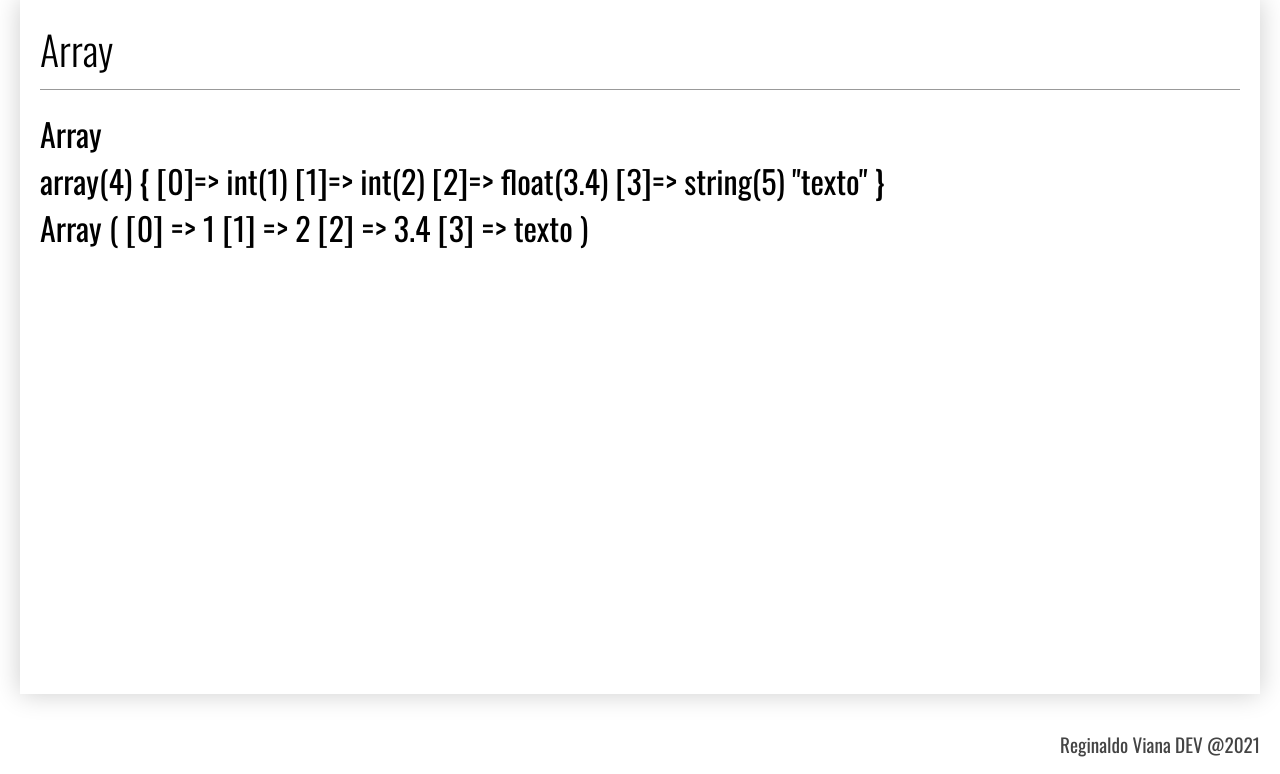
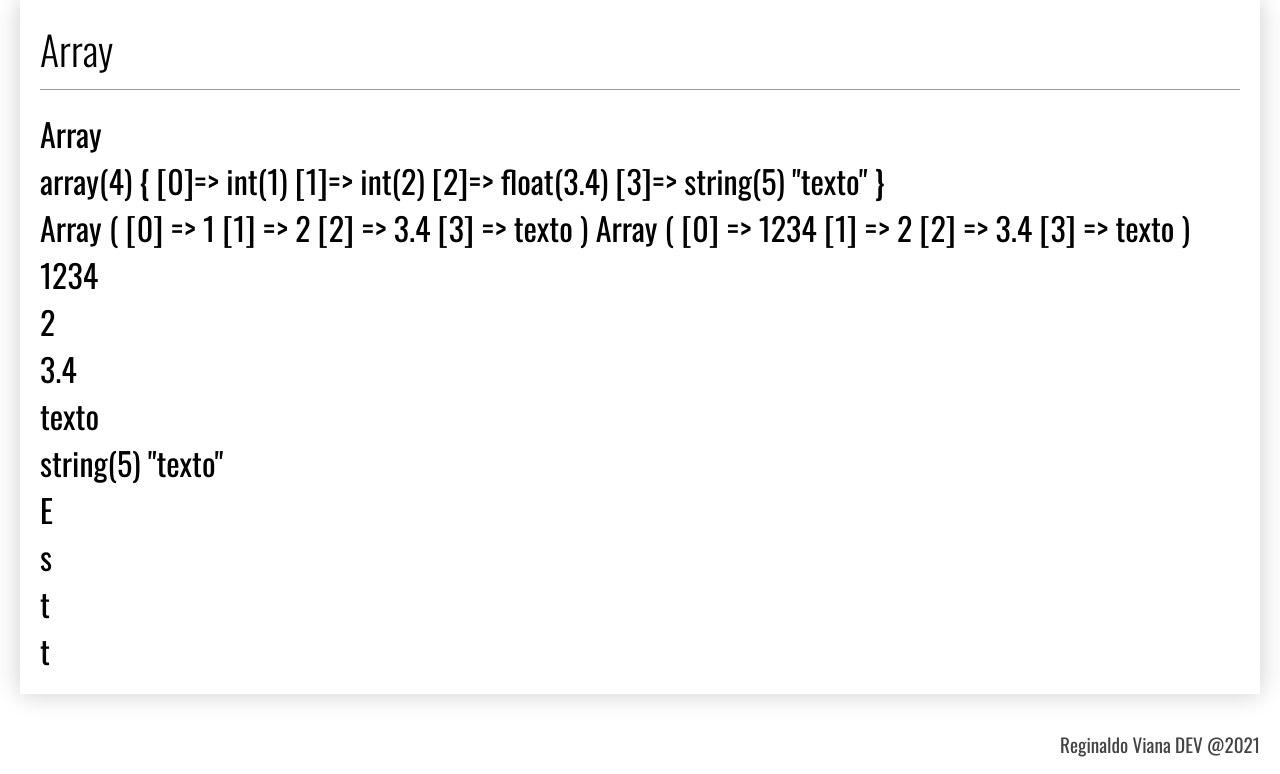
Before and after one commit to ReginaldoVian/CURSO-PHP, a PHP site: page /exercicio.php?dir=array&file=basico in a window 1280 px wide. Shown: the part 201-975 px from the top of the page. Run offline with PHP 8.4, Linux system fonts and the light colour scheme.

Commit message:
Update basico.php

```diff
--- a/array/basico.php
+++ b/array/basico.php
@@ -6,3 +6,19 @@ echo $lista . '<br>';
 var_dump($lista);
 echo '<br>';
 print_r($lista);
+
+$lista[0] = 1234; // alterado array!
+print_r($lista);
+
+echo '<br>' . $lista[0];
+echo '<br>' . $lista[1];
+echo '<br>' . $lista[2];
+echo '<br>' . $lista[3];
+echo '<br>';
+var_dump($lista[3]);
+
+$texto = 'Esse é um texto de teste'; // O (é) com acento conta 2!
+echo '<br>' . $texto[0];
+echo '<br>' . $texto[2];
+echo '<br>' . $texto[11];
+echo '<br>' . mb_substr($texto, 10 , 1);
```
